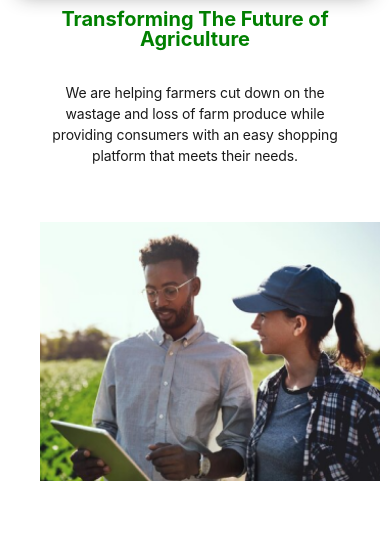
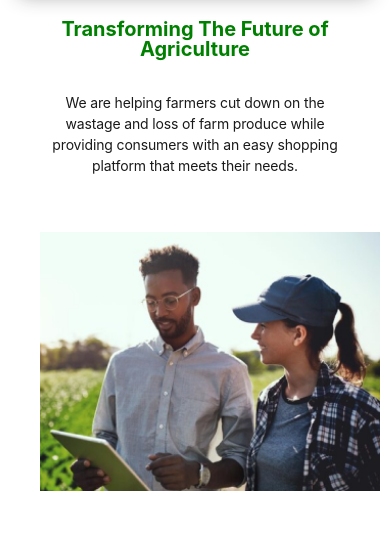
Before and after one commit to KinmatTech/group4, a plain HTML site: page pages/about.html in a window 390 px wide. Shown: the part 75-614 px from the top of the page. Drawn offline with Linux system fonts and the light colour scheme.

Commit message:
https://github.com/KinmatTech/group4.git

```diff
--- a/css/about.css
+++ b/css/about.css
@@ -35,7 +35,7 @@
 
 
 .heading{
-    margin:44px 0 44px 0;
+    margin:94px 0 44px 0;
     text-align: center;
     font-family: Inter;
     font-size: 30px;
@@ -107,8 +107,8 @@
         font-size: 10px;
         font-weight: 700;
         line-height: 20px;
-        padding-top: 40px;
         margin-bottom: 33px;
+
     }
 
 
```
